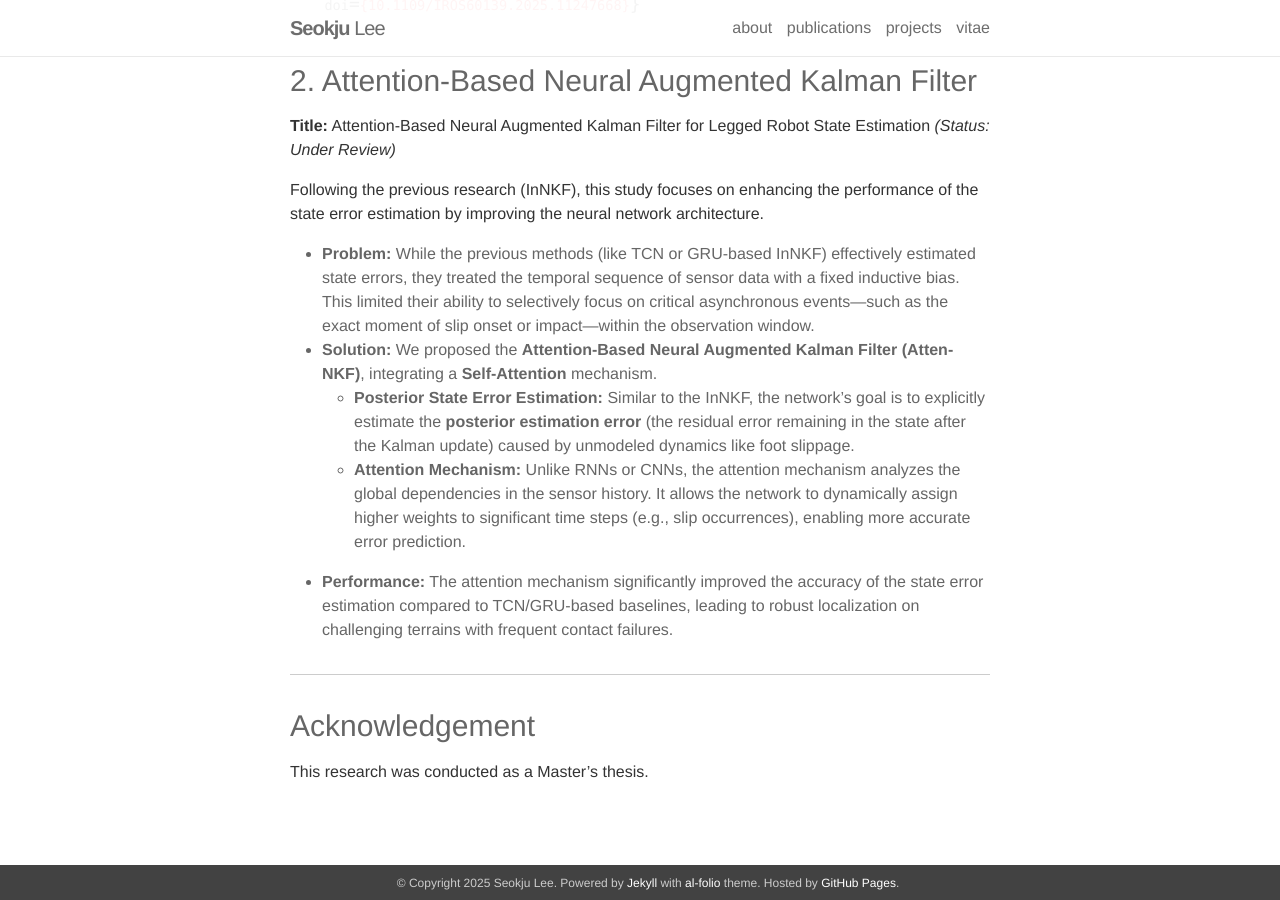
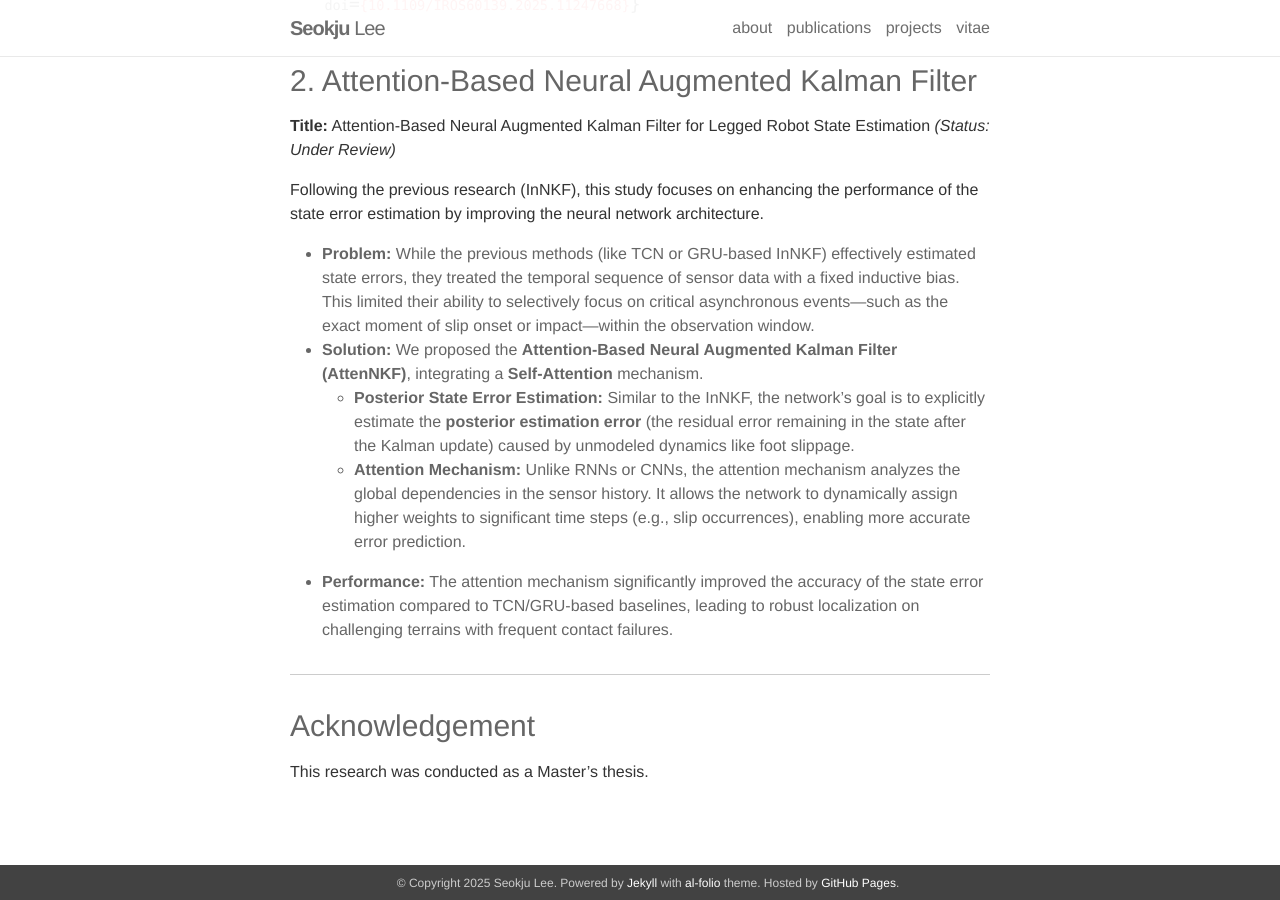
Before and after one commit to seokju-lee/seokju-lee.github.io, a Jekyll site: the page built from _projects/state_estimator.markdown, in a window 1280 px wide and 900 px high, scrolled down 1916 px. Built offline with Jekyll 4.4.1, drawn with Linux system fonts in a browser that asks for light colours; nearby versions of some CDN libraries.

Commit message:
update mobile version

```diff
--- a/_projects/state_estimator.markdown
+++ b/_projects/state_estimator.markdown
@@ -64,7 +64,7 @@ We proposed a novel state estimation framework, the **Invariant Neural-Augmented
 Following the previous research (InNKF), this study focuses on enhancing the performance of the state error estimation by improving the neural network architecture.
 
 * **Problem:** While the previous methods (like TCN or GRU-based InNKF) effectively estimated state errors, they treated the temporal sequence of sensor data with a fixed inductive bias. This limited their ability to selectively focus on critical asynchronous events—such as the exact moment of slip onset or impact—within the observation window.
-* **Solution:** We proposed the **Attention-Based Neural Augmented Kalman Filter (Atten-NKF)**, integrating a **Self-Attention** mechanism.
+* **Solution:** We proposed the **Attention-Based Neural Augmented Kalman Filter (AttenNKF)**, integrating a **Self-Attention** mechanism.
     * **Posterior State Error Estimation:** Similar to the InNKF, the network's goal is to explicitly estimate the **posterior estimation error** (the residual error remaining in the state after the Kalman update) caused by unmodeled dynamics like foot slippage.
     * **Attention Mechanism:** Unlike RNNs or CNNs, the attention mechanism analyzes the global dependencies in the sensor history. It allows the network to dynamically assign higher weights to significant time steps (e.g., slip occurrences), enabling more accurate error prediction.
 * **Performance:** The attention mechanism significantly improved the accuracy of the state error estimation compared to TCN/GRU-based baselines, leading to robust localization on challenging terrains with frequent contact failures.
```
